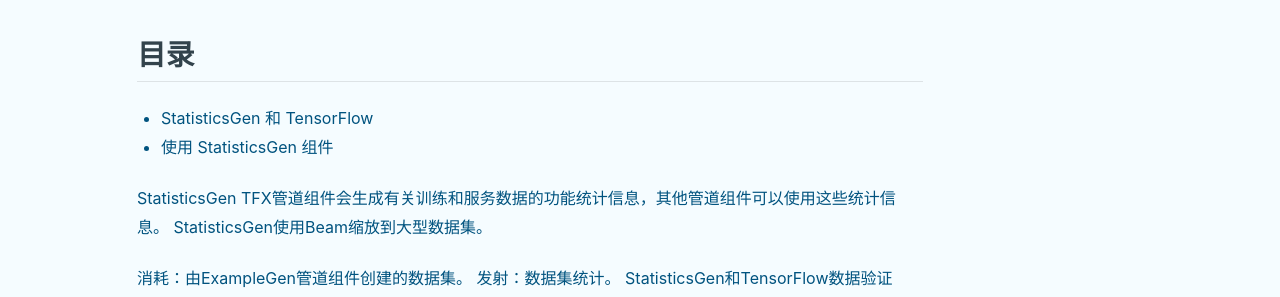
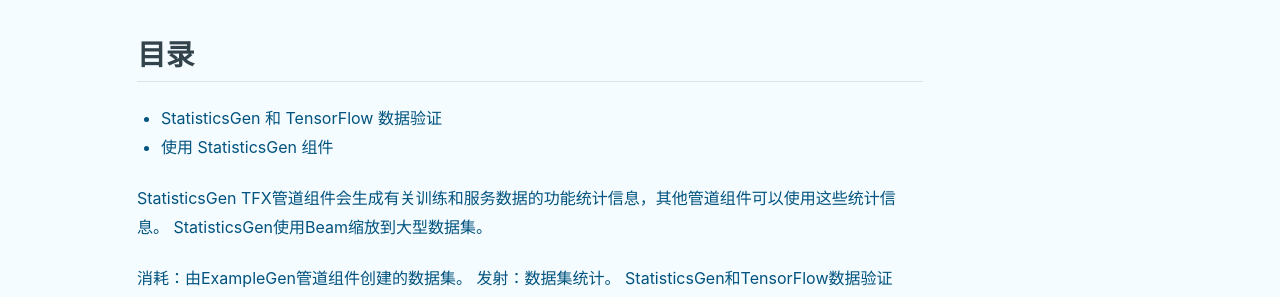
Before and after one commit to slyrx/Tech_Blog, a Jekyll site: the page built from _posts/2019-7-08-The_StatisticsGen_TFX_Pipeline_Component.md, in a window 1280 px wide. Shown: the part 330-627 px from the top of the page. Built offline with Jekyll 4.4.1, drawn with Linux system fonts in a browser that asks for light colours; nearby versions of some CDN libraries.

Commit message:
add new articles

```diff
--- a/_posts/2019-7-08-The_StatisticsGen_TFX_Pipeline_Component.md
+++ b/_posts/2019-7-08-The_StatisticsGen_TFX_Pipeline_Component.md
@@ -10,7 +10,7 @@ tags: [tensorflow]
         本文档详细介绍了 StatisticsGen 组件的作用。
 
 ## 目录
-+ StatisticsGen 和 TensorFlow
++ StatisticsGen 和 TensorFlow 数据验证
 + 使用 StatisticsGen 组件
 
 StatisticsGen TFX管道组件会生成有关训练和服务数据的功能统计信息，其他管道组件可以使用这些统计信息。 StatisticsGen使用Beam缩放到大型数据集。
```
